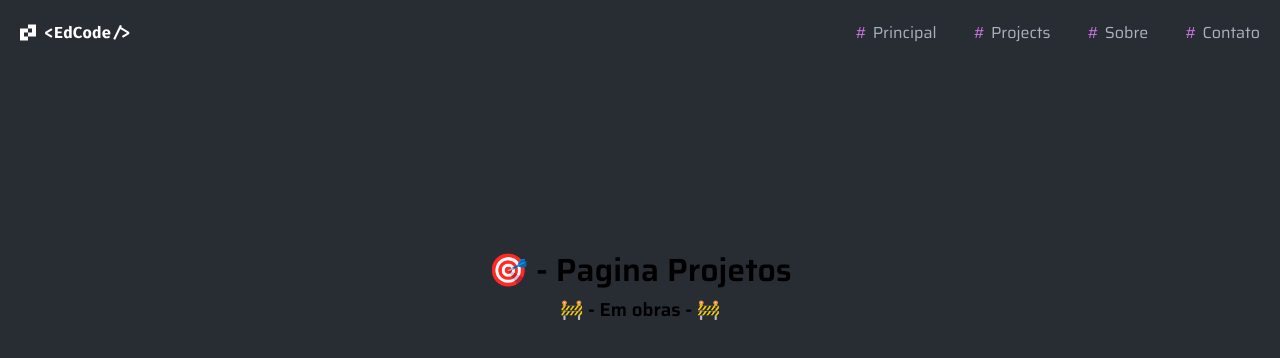
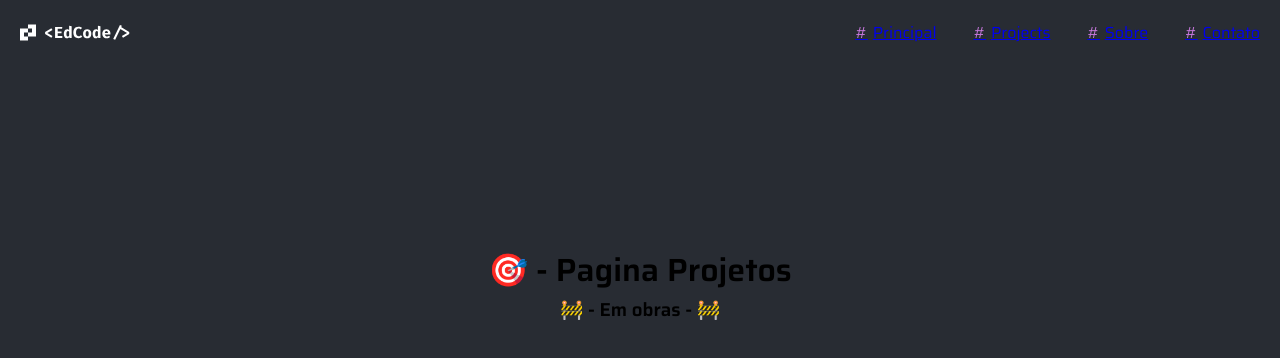
Before and after one commit to edfragoso/portfolio, a Next.js app in the folder new-portfolio/: page /projects in a window 1280 px wide. Shown: the top 358 px of the page. Built offline with nearby package versions, Linux system fonts and the light colour scheme.

Commit message:
fix: changed NavLink

```diff
--- a/new-portfolio/src/components/common/navBar.tsx
+++ b/new-portfolio/src/components/common/navBar.tsx
@@ -5,17 +5,25 @@ import { MenuItens, NavLink } from "../styles/navBarStyle";
 export function NavBar() {
   return (
     <MenuItens>
-      <NavLink href="/">
-        <span>#</span>Principal
+      <NavLink>
+        <Link href={"/"}>
+          <span>#</span>Principal
+        </Link>
       </NavLink>
-      <NavLink href="/projects">
-        <span>#</span>Projects
+      <NavLink>
+        <Link href={"/projects"}>
+          <span>#</span>Projects
+        </Link>
       </NavLink>
-      <NavLink href="/about">
-        <span>#</span>Sobre
+      <NavLink>
+        <Link href={"/about"}>
+          <span>#</span>Sobre
+        </Link>
       </NavLink>
-      <NavLink href="/contact">
-        <span>#</span>Contato
+      <NavLink>
+        <Link href={"/contact"}>
+          <span>#</span>Contato
+        </Link>
       </NavLink>
     </MenuItens>
   );
```
